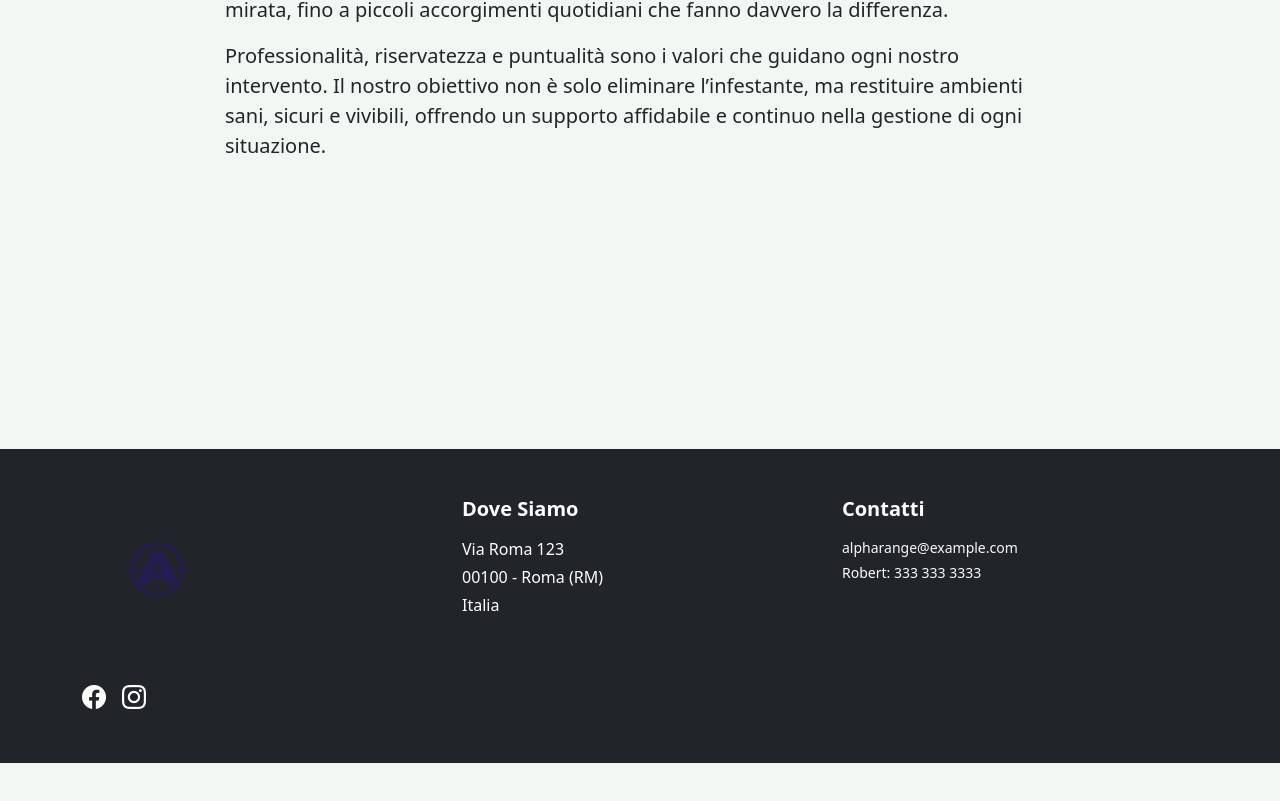
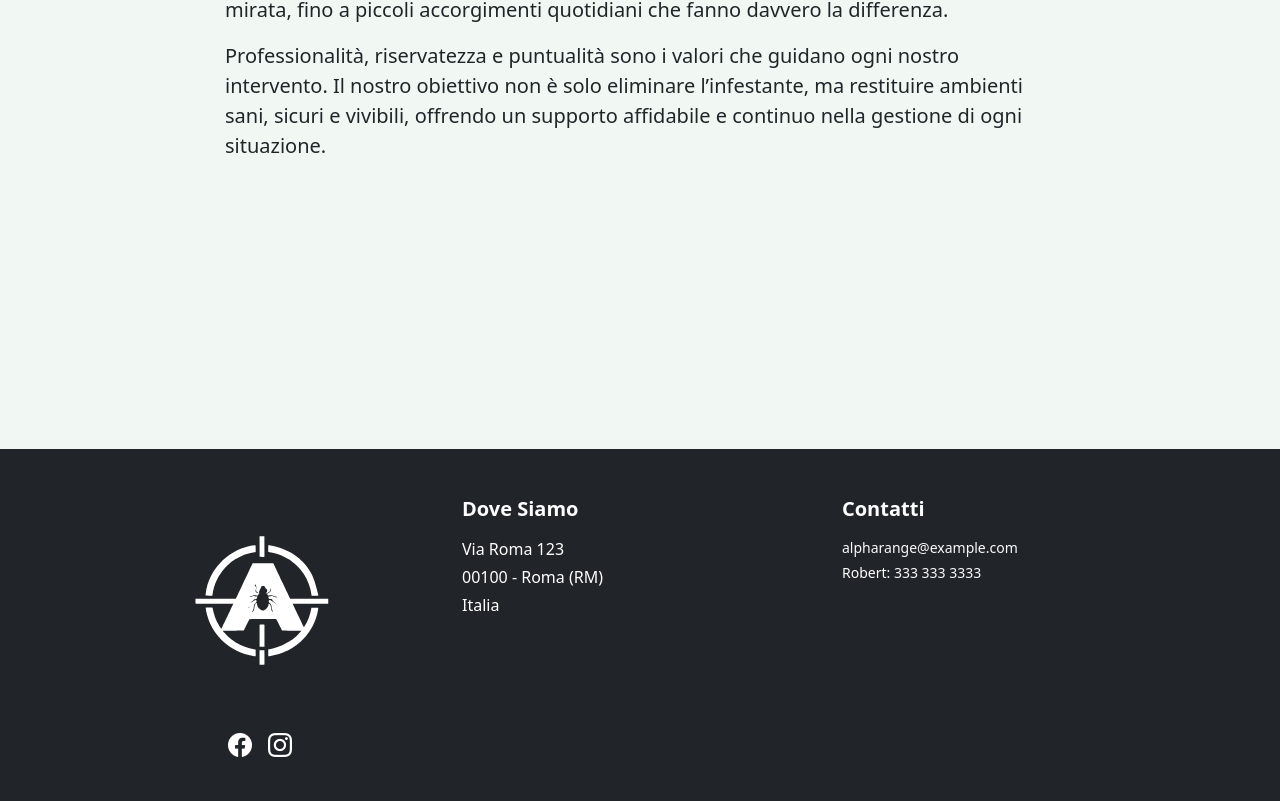
Before and after one commit to AntonioRoccoGit/DisinfestazioniUI, a Vue app: page / in a window 1280 px wide. Shown: the part 1615-2416 px from the top of the page. Before the commit the page ends 2378 px from the top, so only its background shows below. Built offline with nearby package versions, Linux system fonts and the light colour scheme.

Commit message:
modifica footer, utilizzo footerlogo component

```diff
--- a/src/components/Footer.vue
+++ b/src/components/Footer.vue
@@ -1,6 +1,8 @@
-<script setup>
-import logo from '@/assets/logoMini.png'
+<script setup lang="ts">
+import FooterLogo from './atomi/FooterLogo.vue';
+
 </script>
+
 <template>
     <footer class="bg-dark text-white py-5 mt-5">
         <div class="container">
@@ -8,14 +10,12 @@ import logo from '@/assets/logoMini.png'
 
                 <!-- Sezione 1: Logo + Social -->
                 <div class="col-lg-4 mb-4 mb-lg-0 section-with-line">
-                    <img
-                        :src=logo
+                    <FooterLogo
                         alt="Logo"
-                        style="width: 150px;"
-                        class="mb-3"
-                    ></img>
-
-                    <div class="d-flex justify-content-center justify-content-lg-start gap-3 mt-3">
+                        style="width: 75%;"
+                        class="mb-3 m-auto"
+                    ></FooterLogo>
+                    <div class="d-flex justify-content-center justify-content-lg-even gap-3 mt-3">
                         <a
                             href="#"
                             class="text-white fs-4"
```
